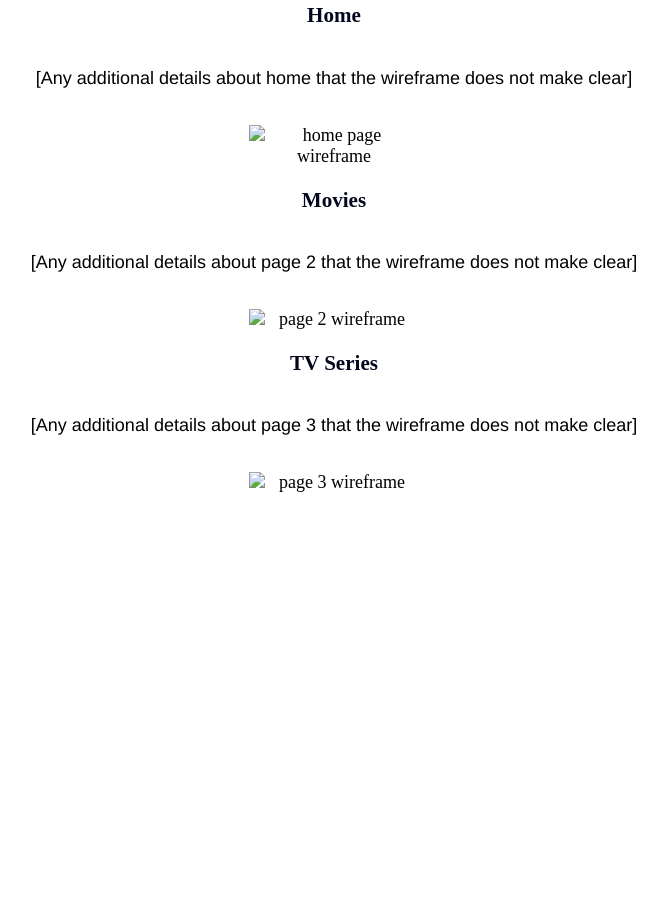
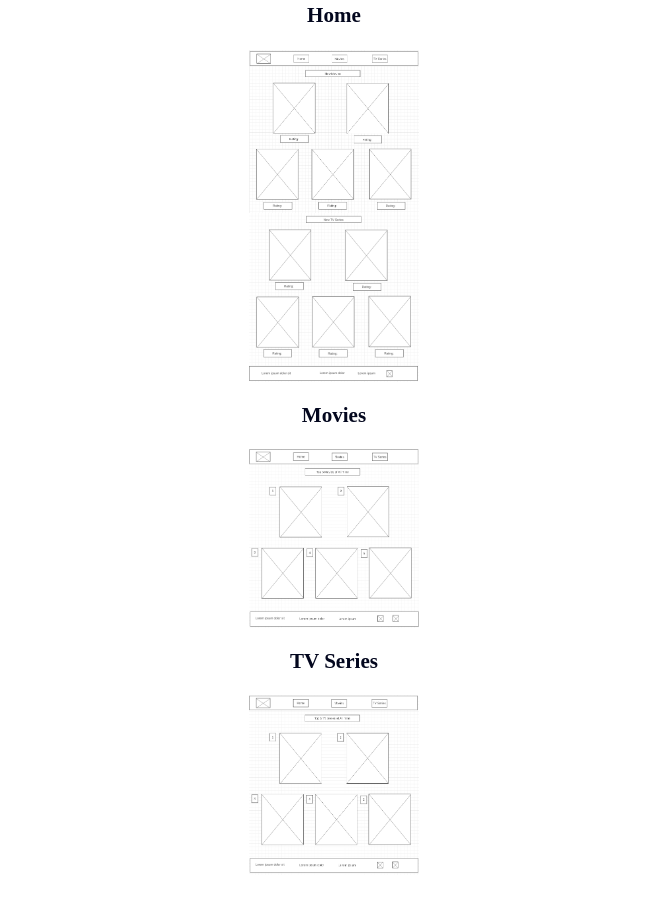
Before and after one commit to JarvisK032/WDD130, a plain HTML site: page site-plan/site-plan.html in a window 1280 px wide. Shown: the part 4319-5230 px from the top of the page, without its empty margins (306-973 px from the left). Before the commit the page ends 4884 px from the top, so only its background shows below. Drawn offline with Linux system fonts and the light colour scheme; a web font is replaced by a local one.

Commit message:
wireframe

```diff
--- a/site-plan/site-plan.html
+++ b/site-plan/site-plan.html
@@ -160,7 +160,7 @@
 
         <h3>Movies</h3>
         <p>
-            This page will show the audience which one will be the Top 10 movies of all time.
+            This page will show the audience which one will be the top 5 movies of all time.
         </p>
         <p>Images for the Page Movies</p>
         <img src="images/The_God_father.png" alt="Movie">
@@ -169,7 +169,7 @@
 
         <h3>TV Series</h3>
         <p>
-            This page will show the audience which one will be the top 10 TV series of all time.
+            This page will show the audience which one will be the top 5 TV series of all time.
         </p>
         <p>Images for the Page TV Series</p>
         <img src="images/A.png" alt="TV">
@@ -184,22 +184,17 @@
             Create three wireframes for your site. One for each page and list them here</p>
 
         <h3>Home</h3>
-        <p>
-            [Any additional details about home that the wireframe does not make clear]
-        </p>
-        <img src="#" alt="home page wireframe">
+
+        <img src="images/home_1.png" alt="home page wireframe">
+        <img src="images/home_2.png" alt="home page wireframe">
 
         <h3>Movies</h3>
-        <p>
-            [Any additional details about page 2 that the wireframe does not make clear]
-        </p>
-        <img src="#" alt="page 2 wireframe">
+
+        <img src="images/movies.png" alt="page 2 wireframe">
 
         <h3>TV Series</h3>
-        <p>
-            [Any additional details about page 3 that the wireframe does not make clear]
-        </p>
-        <img src="#" alt="page 3 wireframe">
+
+        <img src="images/tv_series.png" alt="page 3 wireframe">
     </main>
 
 
```
Also changed, not shown: site-plan/images/home_1.png (added), site-plan/images/home_2.png (added), site-plan/images/movies.png (added), site-plan/images/tv_series.png (added).
